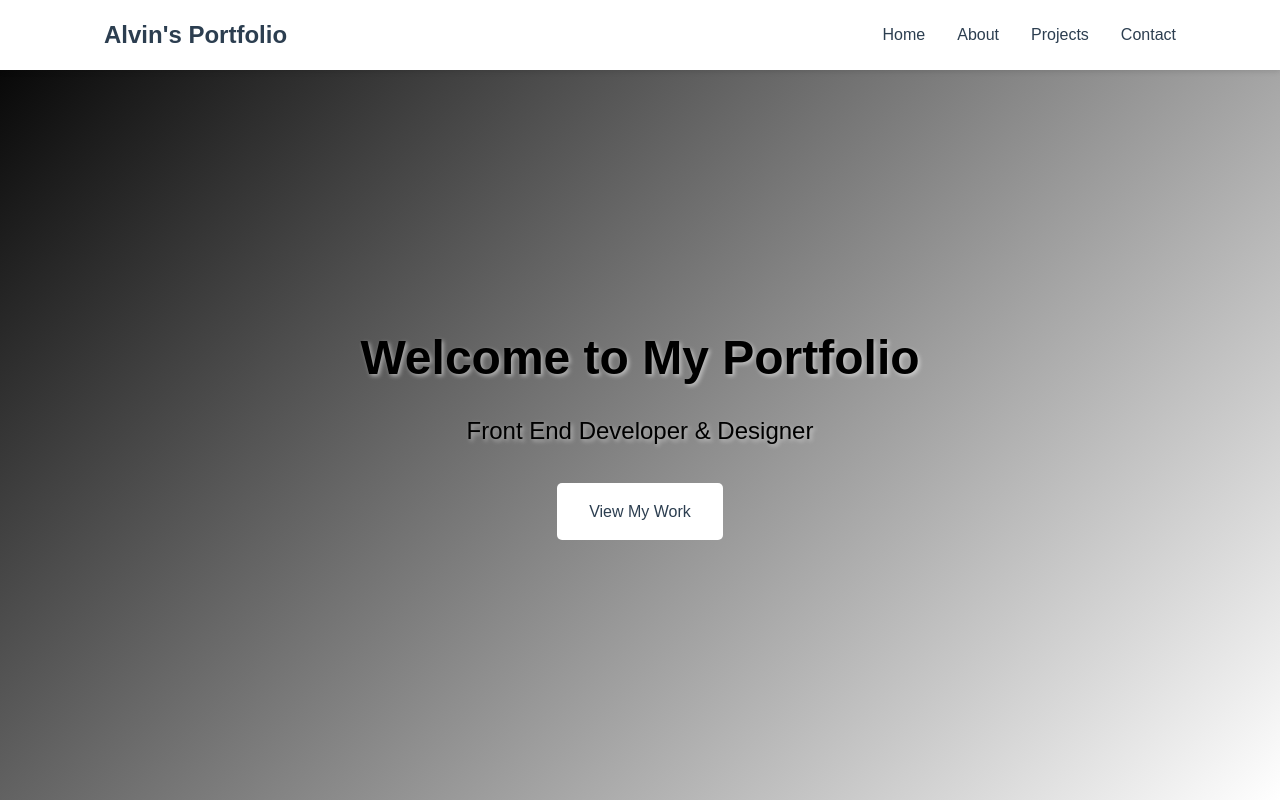
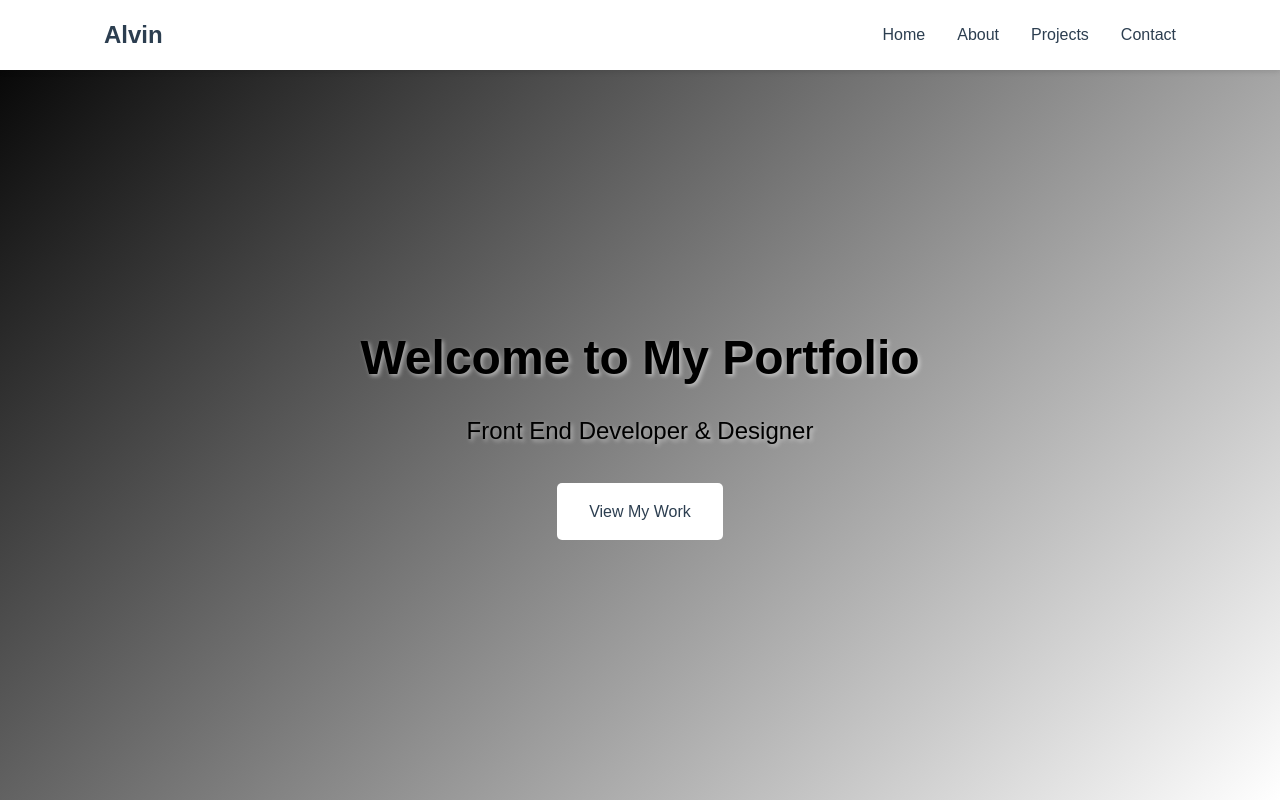
Before and after one commit to Alv3n-bot/portfolio, a plain HTML site: page index.html in a window 1280 px wide. Shown: the top 800 px of the page. Drawn offline with Linux system fonts and the light colour scheme.

Commit message:
Update index.html

```diff
--- a/index.html
+++ b/index.html
@@ -11,7 +11,7 @@
     <!-- Header Section -->
     <header>
         <nav>
-            <div class="logo">Alvin's Portfolio</div>
+            <div class="logo">Alvin</div>
             <ul class="nav-links">
                 <li><a href="#home">Home</a></li>
                 <li><a href="#about">About</a></li>
```
